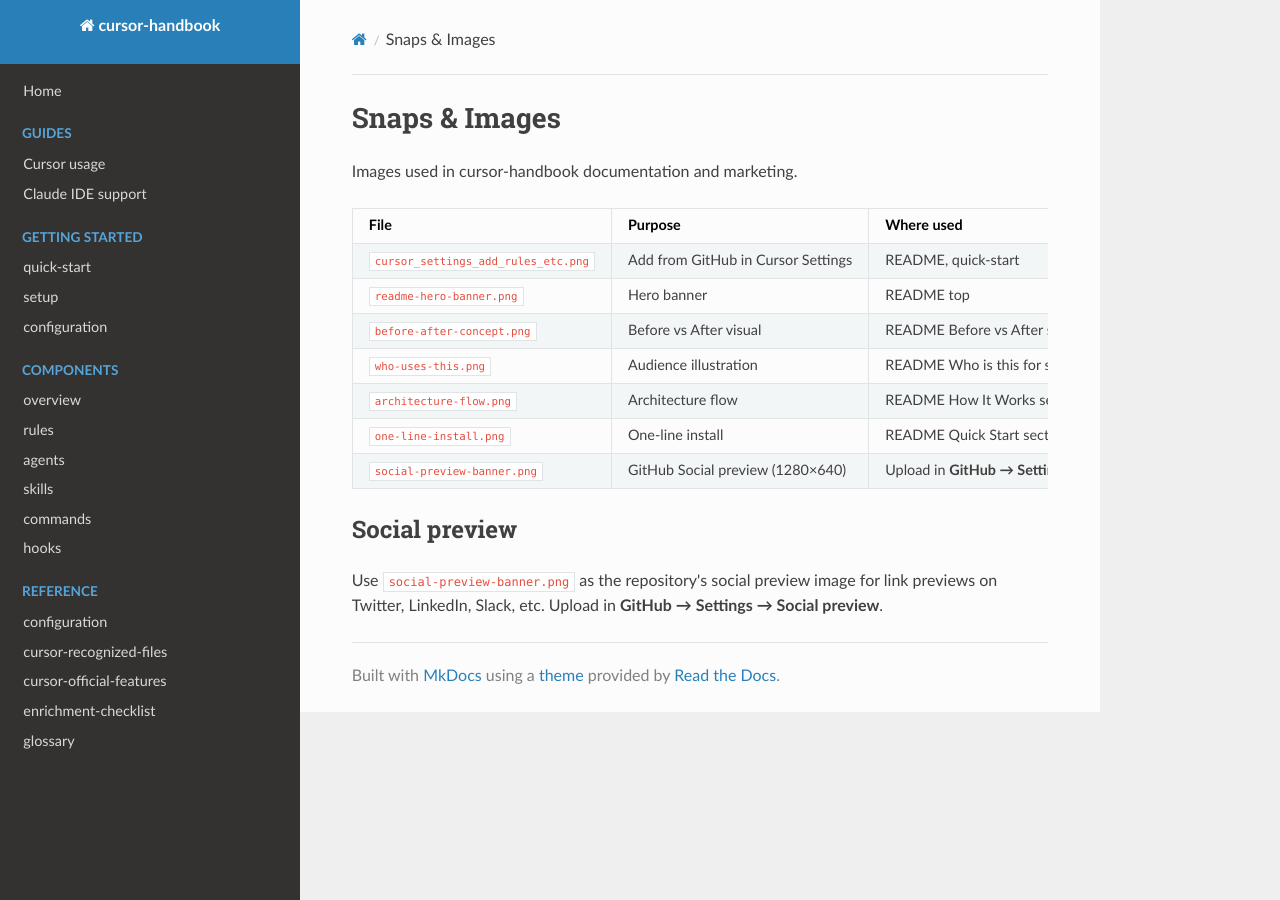
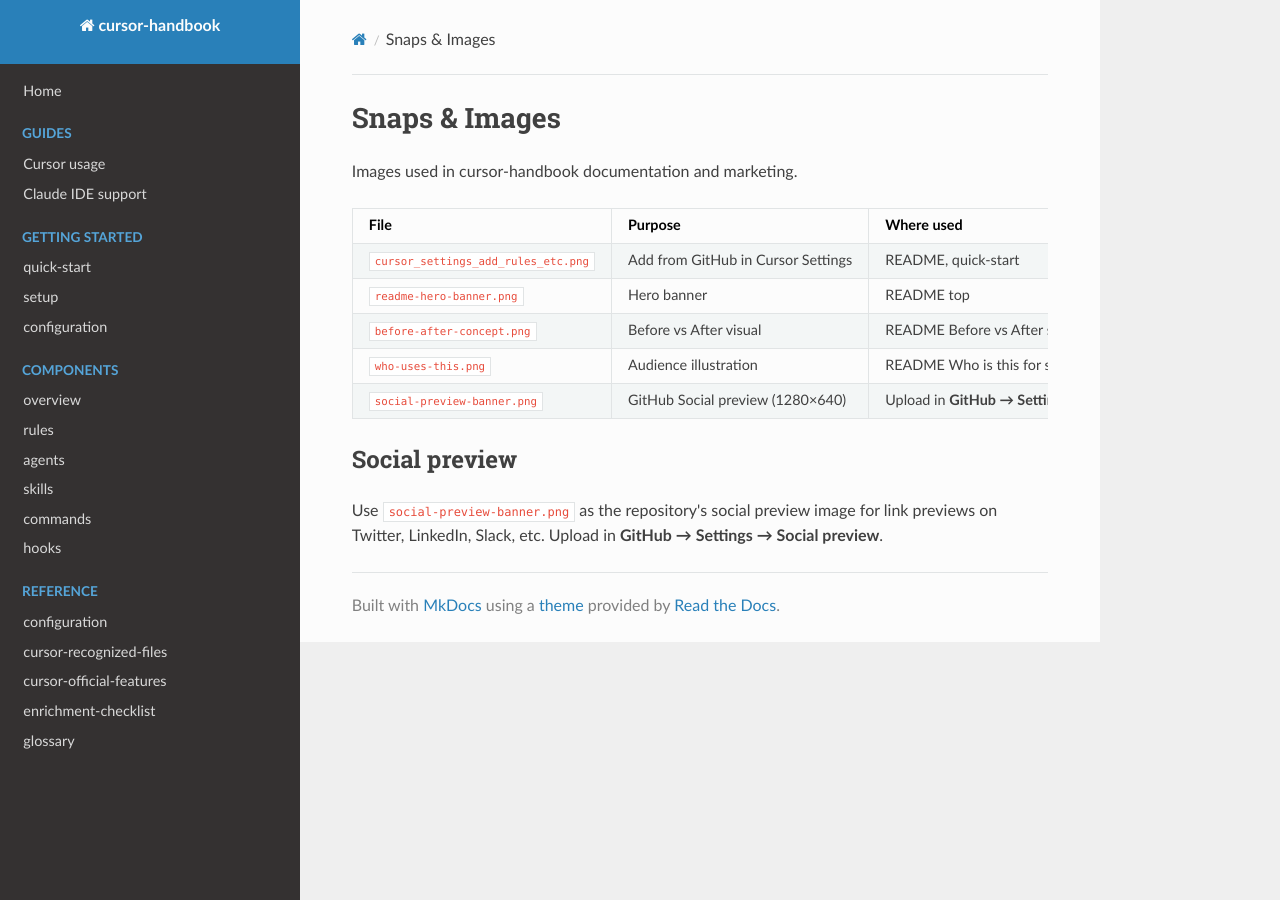
Before and after one commit to girijashankarj/cursor-handbook, an MkDocs documentation site: the page built from docs/snaps/README.md, in a window 1280 px wide. Built offline with MkDocs 1.6.1, drawn with Linux system fonts in a browser that asks for light colours; nearby versions of some CDN libraries.

Commit message:
chore: remove architecture-flow and one-line-install images
- Delete docs/snaps/architecture-flow.png
- Delete docs/snaps/one-line-install.png
- Remove image references from README, docs/snaps/README, CHANGELOG

Made-with: Cursor

```diff
--- a/docs/snaps/README.md
+++ b/docs/snaps/README.md
@@ -8,8 +8,6 @@ Images used in cursor-handbook documentation and marketing.
 | `readme-hero-banner.png` | Hero banner | README top |
 | `before-after-concept.png` | Before vs After visual | README Before vs After section |
 | `who-uses-this.png` | Audience illustration | README Who is this for section |
-| `architecture-flow.png` | Architecture flow | README How It Works section |
-| `one-line-install.png` | One-line install | README Quick Start section |
 | `social-preview-banner.png` | GitHub Social preview (1280×640) | Upload in **GitHub → Settings → Social preview** |
 
 ## Social preview
```
Also changed, not shown: CHANGELOG.md (+1 -1 lines), README.md (+1 -8 lines).
